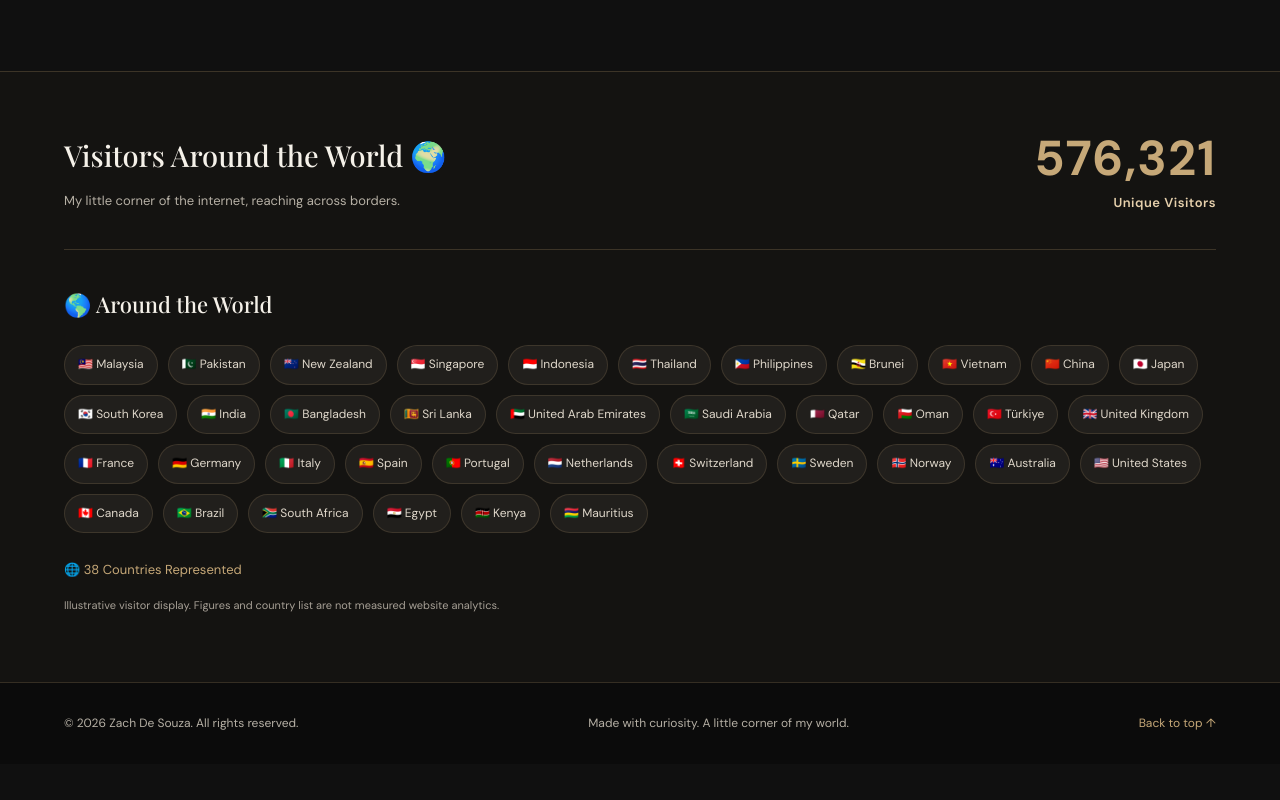
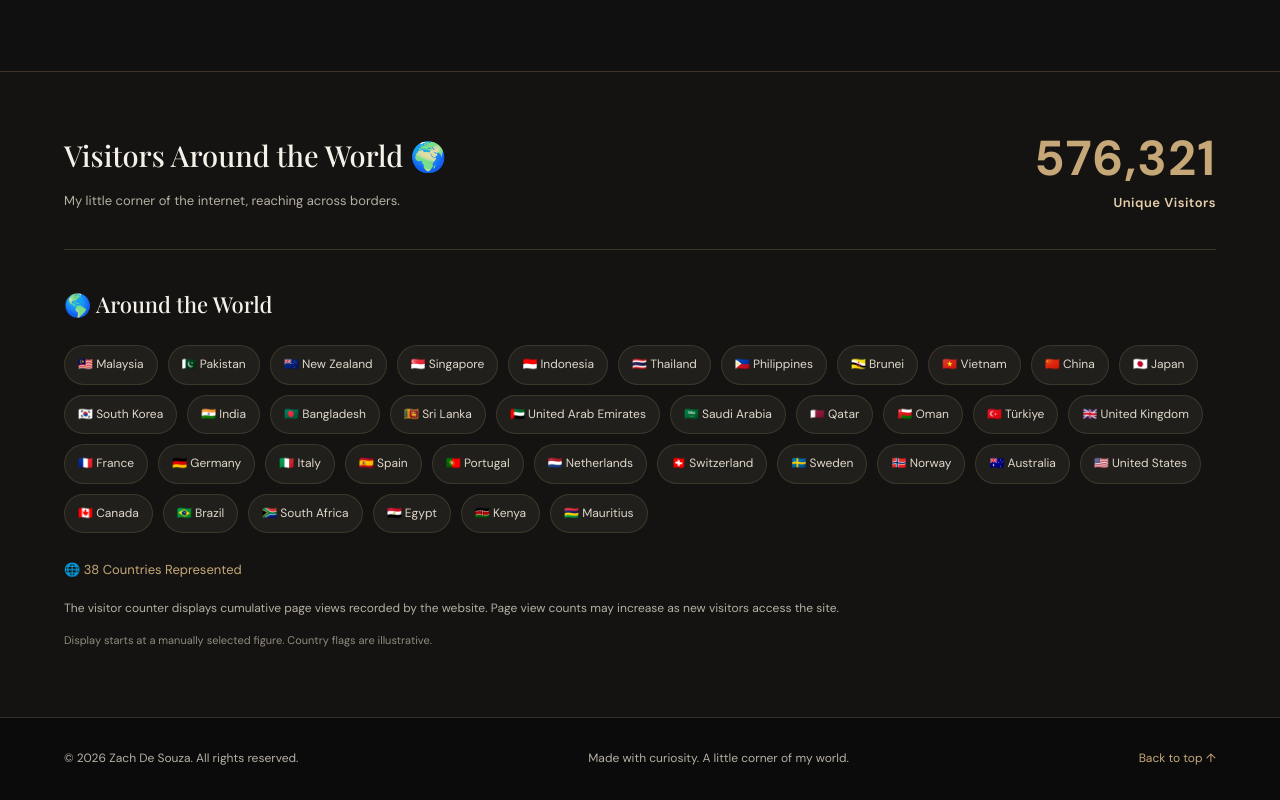
Before and after one commit to zachdesouza/zachdesouza.github.io, a plain HTML site: page index.html in a window 1280 px wide. Shown: the part 6709-7509 px from the top of the page. Before the commit the page ends 7473 px from the top, so only its background shows below. Drawn offline with nearby package versions, Linux system fonts and the light colour scheme.

Commit message:
Update index.html

```diff
--- a/index.html
+++ b/index.html
@@ -2,25 +2,23 @@
 <!DOCTYPE html>
 <html lang="en">
 <head>
-
 <meta charset="UTF-8">
 <meta name="viewport" content="width=device-width, initial-scale=1.0">
 
 <title>Zach De Souza | My Little Corner of the World</title>
 
-<meta name="description" content="Welcome to Zach De Souza's personal website. A little about my life, Malay-Portuguese heritage, travel adventures, work experiences and everything in between.">
+<meta name="description" content="Welcome to Zach De Souza's personal website. Stories about my Malay-Portuguese heritage, travels, life, work, technology and everything in between.">
 
 <meta name="theme-color" content="#101010">
 
 <link rel="preconnect" href="https://fonts.googleapis.com">
 <link rel="preconnect" href="https://fonts.gstatic.com" crossorigin>
-
 <link href="https://fonts.googleapis.com/css2?family=DM+Sans:wght@400;500;600;700&family=Playfair+Display:wght@400;500;600&display=swap" rel="stylesheet">
 
 <style>
 
 /* ====================================
-   GLOBAL DESIGN
+   COLOURS & GLOBAL STYLES
 ==================================== */
 
 :root {
@@ -67,7 +65,7 @@ img {
 }
 
 .container {
-  width: min(90%, 1180px);
+  width: min(90%,1180px);
   margin: auto;
 }
 
@@ -171,7 +169,6 @@ header {
   display: flex;
   align-items: center;
   padding: 160px 0 100px;
-
   background: radial-gradient(
     ellipse at 80% 35%,
     rgba(198,168,120,.13),
@@ -222,7 +219,7 @@ header {
   transform: translateY(-3px);
 }
 
-/* HERO IMAGE */
+/* MAIN PHOTO */
 
 .hero-photo {
   position: relative;
@@ -243,7 +240,6 @@ header {
   bottom: 30px;
   left: 30px;
   right: 30px;
-
   background: rgba(10,10,10,.83);
   border-left: 3px solid var(--gold);
   padding: 14px 20px;
@@ -260,7 +256,7 @@ header {
 }
 
 /* ====================================
-   ABOUT ME
+   MY STORY
 ==================================== */
 
 .about {
@@ -389,7 +385,7 @@ header {
 }
 
 /* ====================================
-   INTERESTS
+   MY INTERESTS
 ==================================== */
 
 .interest-grid {
@@ -550,10 +546,18 @@ header {
   margin-top: 25px;
 }
 
-.stats-disclaimer {
+.visitor-description {
+  color: var(--muted);
+  font-size: 12px;
+  line-height: 1.8;
+  margin-top: 16px;
+  max-width: 800px;
+}
+
+.stats-note {
+  color: #928b80;
   font-size: 11px;
-  color: #a7a096;
-  margin-top: 14px;
+  margin-top: 8px;
 }
 
 /* ====================================
@@ -767,13 +771,9 @@ footer a {
     <div class="navlinks" id="navlinks">
 
       <a href="#home">Home</a>
-
       <a href="#about">My Story</a>
-
       <a href="#travel">Travel Journal</a>
-
       <a href="#life">Life & Work</a>
-
       <a href="#interests">My Interests</a>
 
     </div>
@@ -822,7 +822,7 @@ footer a {
 
     </div>
 
-    <!-- MAIN MONACO PHOTO -->
+    <!-- MONACO MAIN PHOTO -->
 
     <div class="hero-photo">
 
@@ -1428,10 +1428,15 @@ footer a {
       🌐 38 Countries Represented
     </p>
 
-    <p class="stats-disclaimer">
-      Illustrative visitor display.
-      Figures and country list are not
-      measured website analytics.
+    <p class="visitor-description">
+      The visitor counter displays cumulative page views
+      recorded by the website. Page view counts may
+      increase as new visitors access the site.
+    </p>
+
+    <p class="stats-note">
+      Display starts at a manually selected figure.
+      Country flags are illustrative.
     </p>
 
   </div>
@@ -1479,7 +1484,7 @@ document.getElementById("year").textContent =
   new Date().getFullYear();
 
 
-/* MOBILE MENU */
+/* MOBILE NAVIGATION */
 
 const menuToggle =
   document.getElementById("menuToggle");
@@ -1503,7 +1508,7 @@ menuToggle.addEventListener("click", function() {
 });
 
 
-/* CLOSE MENU WHEN LINK CLICKED */
+/* CLOSE MOBILE MENU AFTER CLICK */
 
 navlinks.querySelectorAll("a").forEach(function(link) {
 
@@ -1523,7 +1528,7 @@ navlinks.querySelectorAll("a").forEach(function(link) {
 });
 
 
-/* SCROLL REVEAL ANIMATION */
+/* SCROLL ANIMATION */
 
 const revealElements =
   document.querySelectorAll(".reveal");
```
